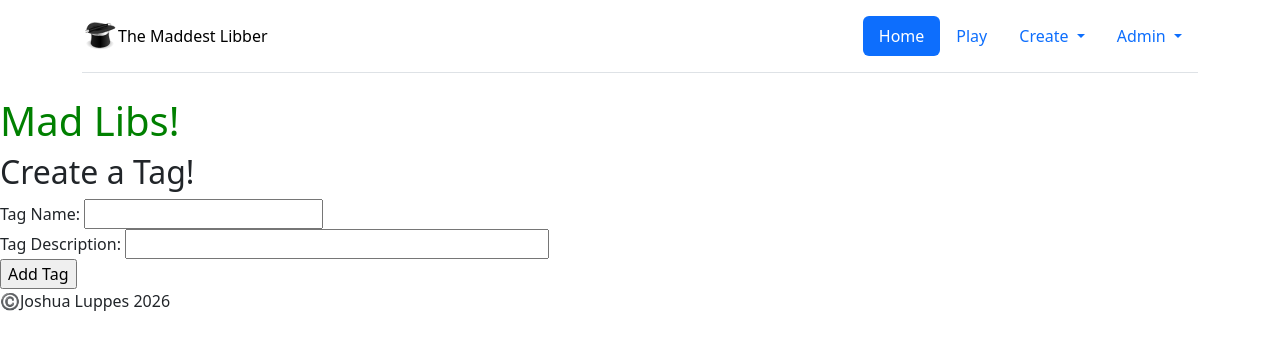
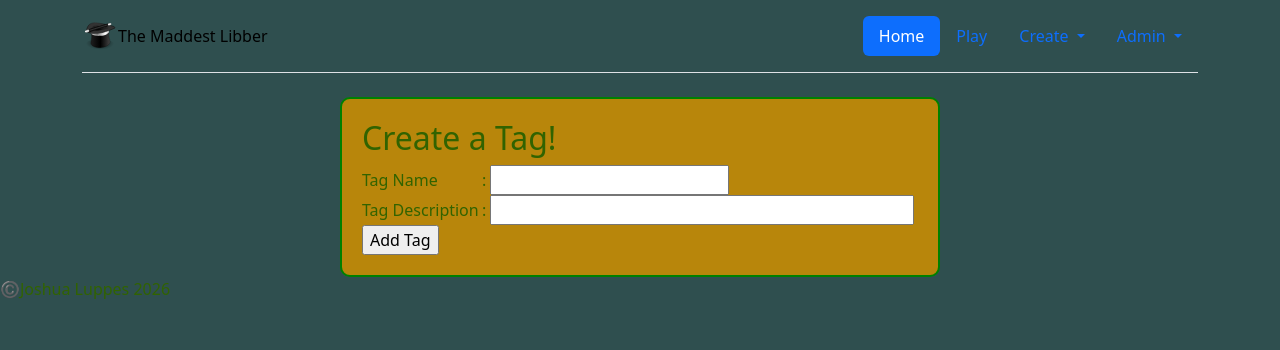
Before and after one commit to JLuppes/MaddestLibber, a Flask app: page /create/tag in a window 1280 px wide. Shown: the top 350 px of the page. Run offline with Flask 3, Linux system fonts and the light colour scheme.

Commit message:
Add styling to page and forms

```diff
--- a/blueprints/create/templates/create_tag.html
+++ b/blueprints/create/templates/create_tag.html
@@ -2,15 +2,16 @@
 {% block title %}{{super()}} - Create Tag{% endblock%}
 {% block content %}
 
-<h2>Create a Tag!</h2>
+
 
 <form method="POST" action="{{url_for('create.newTag')}}">
+    <h2>Create a Tag!</h2>
     {{ newTagForm.csrf_token }}
     {{ newTagForm.name.label }}: {{ newTagForm.name(size=20) }}
     <br>
     {{ newTagForm.description.label }}: {{ newTagForm.description(size=40) }}
     <br>
-    <input type="submit" value="Add Tag">
+    <input class="submit" type="submit" value="Add Tag">
 </form>
 
 {% endblock %}
--- a/static/style.css
+++ b/static/style.css
@@ -1,11 +1,40 @@
-h1{
-    color: green;
+body,
+header {
+  background-color: darkslategray;
+  color: rgb(49, 99, 0);
+}
+
+h1 {
+  color: green;
+}
+
+form {
+  max-width: 600px;
+  margin: 0 auto;
+  padding: 20px;
 }
 
 .error {
-    color: red;
+  color: red;
 }
 
 .flashes {
-    list-style: none;
+  list-style: none;
+  display: flex;
+  justify-content: center;
 }
+
+form div {
+  margin: 10px 0;
+}
+
+label {
+  display: inline-block;
+  width: 120px;
+}
+
+form {
+  border: 2px solid green;
+  border-radius: 10px;
+  background-color: darkgoldenrod;
+}
--- a/templates/base.html
+++ b/templates/base.html
@@ -23,6 +23,11 @@
         {# Include our Nav Bar #}
         {%block navbar%}{% include 'components/navbar.html'%}{%endblock%}
         {%block header%}
+
+        {%endblock%}
+        </header>
+    </div>
+
     {# Display error messages (if any) #}
     {% if error %}
     <p class="error">{{error}}</p>
@@ -38,11 +43,6 @@
     </ul>
     {% endif %}
     {% endwith %}
-        {%endblock%}
-        </header>
-    </div>
-
-    <h1>Mad Libs!</h1>
 
     {# Templates will add their own content here #}
     {% block content %}{% endblock %}
```
Lines whose indentation alone changed are shown as unchanged.
